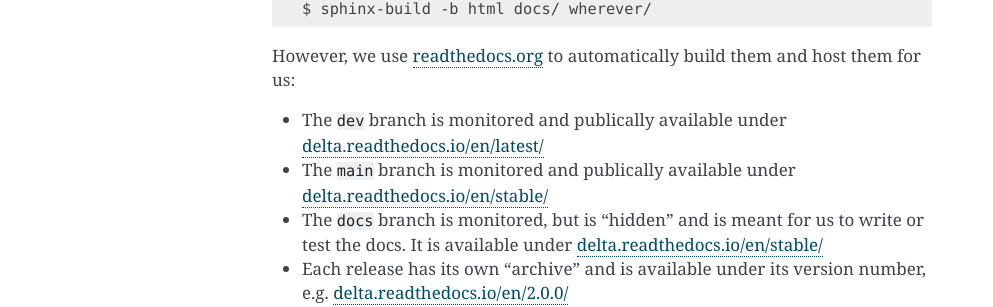
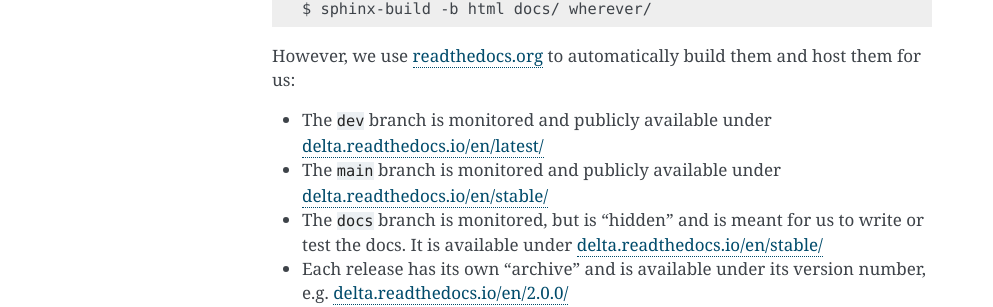
Before and after one commit to maximuswatkins/DeLTA_TF_2D, a Sphinx documentation site: the page built from docs/usage/contribute.rst, in a window 1280 px wide. Shown: the part 1094-1401 px from the top of the page, without its empty margins (148-1141 px from the left). Built offline with Sphinx 7.4.7, drawn with Linux system fonts in a browser that asks for light colours.

```diff
--- a/docs/usage/contribute.rst
+++ b/docs/usage/contribute.rst
@@ -51,9 +51,9 @@ You can build the documentation locally with the following commands::
 However, we use `readthedocs.org <https://readthedocs.org/>`_ to automatically
 build them and host them for us:
 
-* The ``dev`` branch is monitored and publically available under
+* The ``dev`` branch is monitored and publicly available under
   `delta.readthedocs.io/en/latest/ <https://delta.readthedocs.io/en/latest/>`_
-* The ``main`` branch is monitored and publically available under
+* The ``main`` branch is monitored and publicly available under
   `delta.readthedocs.io/en/stable/ <https://delta.readthedocs.io/en/stable/>`_
 * The ``docs`` branch is monitored, but is "hidden" and is meant for us to write
   or test the docs. It is available under
```
Also changed, not shown: .pre-commit-config.yaml, .typos.toml (renamed from typos.toml), 2 other files.
